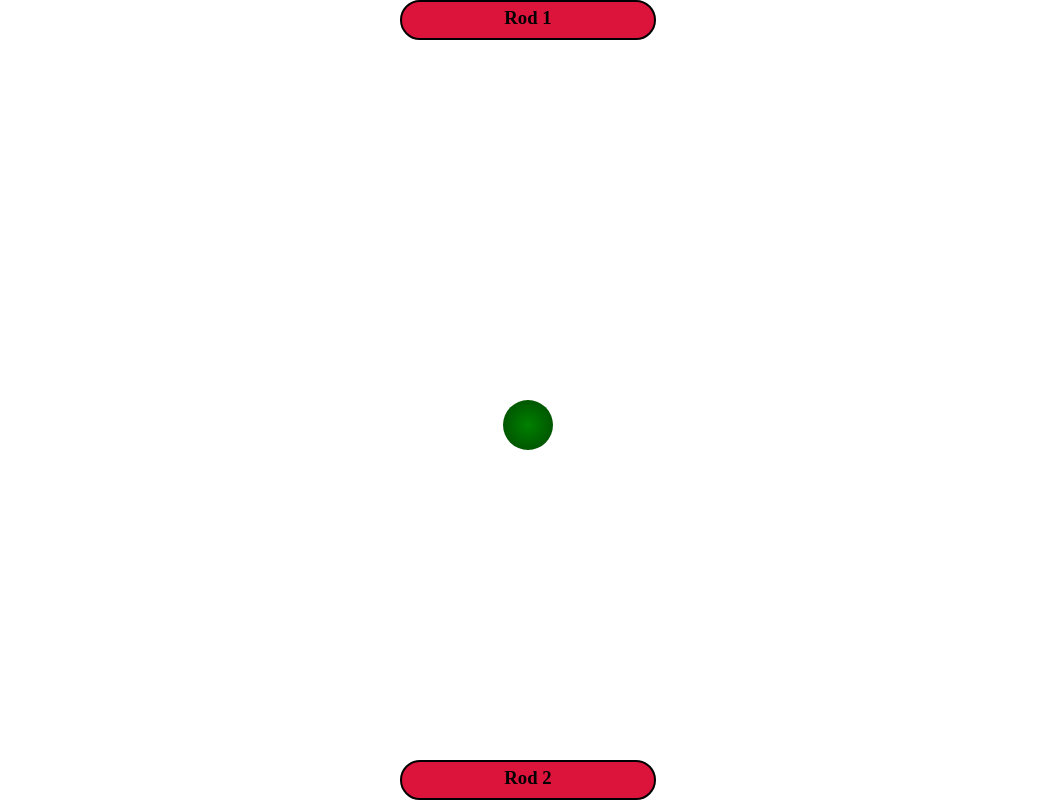
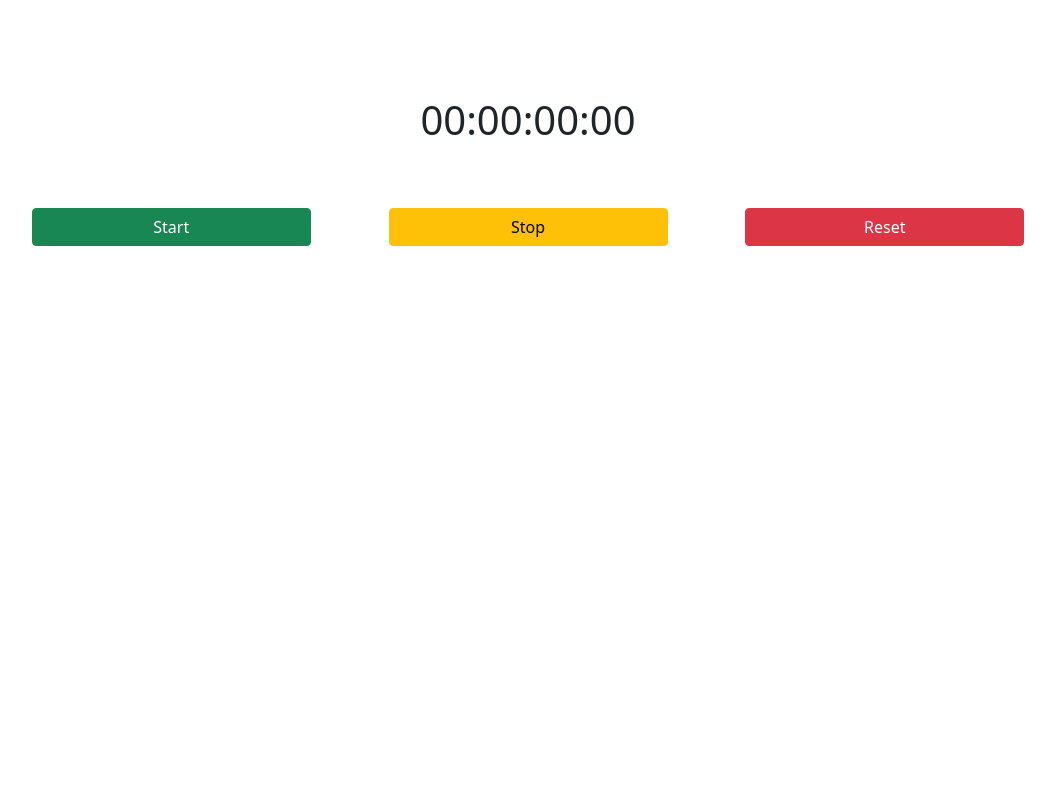
Before and after one commit to Saurabhpatilsp/stopwatch, a plain HTML site: page index.html in a window 1280 px wide. Shown: the whole page, without its empty margins (112-1167 px from the left). Drawn offline with nearby package versions, Linux system fonts and the light colour scheme.

Commit message:
Add files via upload

```diff
--- /dev/null
+++ b/app.js
@@ -0,0 +1,40 @@
+const display = document.getElementById('timer');
+const displayMs = document.getElementById('ms');
+let h = 0;
+let m = 0;
+let s = 0;
+let ms = 0;
+let st;
+const start = () => {
+    if (!st) {
+        st = setInterval(timer, 10);
+    }
+}
+const stop = () => {
+    clearInterval(st)
+    st = false;
+}
+const reset = () => {
+    h = 0;
+    m = 0;
+    s = 0;
+    ms = 0;
+    display.innerHTML = (h < 10 ? '0' + h : h) + ':' + (m < 10 ? '0' + m : m) + ':' + (s < 10 ? '0' + s : s) + ':' + (ms < 10 ? '0' + ms : ms);
+    stop();
+}
+const timer = () => {
+    display.innerHTML = (h < 10 ? '0' + h : h) + ':' + (m < 10 ? '0' + m : m) + ':' + (s < 10 ? '0' + s : s) + ':' + (ms < 10 ? '0' + ms : ms);
+    ms++;
+    if (ms == 99) {
+        ms = 0;
+        s++;
+    }
+    if (s == 59) {
+        s = 0;
+        m++;
+    }
+    if (m == 59) {
+        m = 0;
+        h++;
+    }
+}
--- a/index.html
+++ b/index.html
@@ -3,23 +3,30 @@
 
 <head>
     <meta charset="UTF-8">
+    <meta http-equiv="X-UA-Compatible" content="IE=edge">
     <meta name="viewport" content="width=device-width, initial-scale=1.0">
-    <title>Document</title>
-    <link rel="stylesheet" type="text/css" href="style.css">
+    <title>Stop Watch</title>
+    <link href="https://cdn.jsdelivr.net/npm/bootstrap@5.0.0-beta2/dist/css/bootstrap.min.css" rel="stylesheet"
+        integrity="sha384-BmbxuPwQa2lc/FVzBcNJ7UAyJxM6wuqIj61tLrc4wSX0szH/Ev+nYRRuWlolflfl" crossorigin="anonymous">
+    <link rel="stylesheet" href="style.css">
 </head>
 
 <body>
+    <div class="container">
+        <div class="row">
+            <div class="col-md-12 text-center mt-5">
+                <h1 id="display" class="text-center text-dark m-5"><span id="timer">00:00:00:00</span></h1>
+                <div class="d-flex flex-wrap justify-content-evenly">
+                    <button onclick="start()" id="start" class="btn btn-success m-3 w-25">Start</button>
+                    <button onclick="stop()" class="btn btn-warning m-3 w-25">Stop</button>
+                    <button onclick="reset()" class="btn btn-danger m-3 w-25">Reset</button>
+                </div>
+            </div>
+        </div>
+    </div>
 
-    <div id="rod-one">
-        <h3>Rod 1</h3>
-    </div>
-    <div id="ball">
 
-    </div>
-    <div id="rod-two">
-        <h3>Rod 2</h3>
-    </div>
-    <script type="text/javascript" src="script.js"></script>
+    <script src="app.js"></script>
 </body>
 
 </html>
--- a/style.css
+++ b/style.css
@@ -1,70 +1,26 @@
-:root
-{
-    --time-duration:9s;
-}
-body {
-    margin: 0px;
-}
-body::-webkit-scrollbar
-{
-    overflow:hidden;
-    display:none;
-}
-h3
-{
-    margin:0px;
-}
-#rod-one {
-	position: absolute;
-	top: 0%;
-	background-color: crimson;
-	border: 2px solid black;
-    width: 20vw;
-    box-sizing: border-box;
-    border-radius: 20px;
-    height: 5vh;
-    padding:5px;
+.stopwatch {
     text-align: center;
-}
-#rod-two {
-	position: absolute;
-	bottom: 0%;
-    background-color: crimson;
-    border-radius: 20px;;
-	border: 2px solid black;
-    width: 20vw;
-    box-sizing: border-box;
-    height: 5vh;
-    padding:5px;
-    text-align: center;
-}
-#ball {
-	height: 50px;
-    width: 50px;
-    position:absolute;
-    border-radius: 50%;
-    background-image:radial-gradient(green 0%,black 221%);
-    box-sizing: border-box;
-}
+    font-size: 2em;
+    margin: 0 auto;
+    width: 200px;
+  }
 
+  .time {
+    display: block;
+    margin-bottom: 10px;
+  }
 
-.animate-top-right
-{
-    transition:transform linear var(--time-duration);
-    transform: translateX(2000px) translateY(-2000px);
-}
-.animate-bottom-right
-{
-    transition:transform linear var(--time-duration);
-    transform: translateX(2000px) translateY(2000px);
-}
-.animate-top-left
-{
-    transition:transform linear var(--time-duration);
-    transform: translateX(-2000px) translateY(-2000px);
-}
-.animate-bottom-left
-{
-    transition:transform linear var(--time-duration);
-    transform: translateX(-2000px) translateY(2000px);
-}
+  button {
+    display: block;
+    margin: 0 auto;
+    padding: 5px 10px;
+    background-color: #4CAF50;
+    color: white;
+    border: none;
+    border-radius: 5px;
+    cursor: pointer;
+  }
+
+  button:hover {
+    background-color: #3e8e41;
+  }
```
